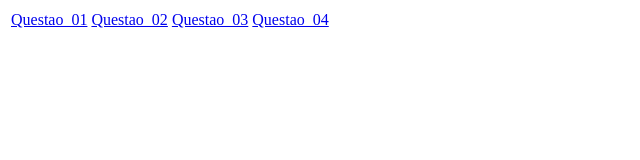
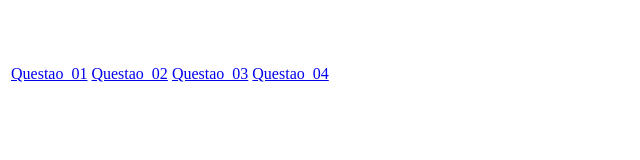
Before and after one commit to Mateus-Bueno/Semana8-PTBDWBA, a plain HTML site: page index.html in a window 1280 px wide. Shown: the whole page, without its empty margins (0-640 px from the left). Drawn offline with Linux system fonts and the light colour scheme.

Commit message:
corrigindo index

```diff
--- a/index.html
+++ b/index.html
@@ -8,9 +8,9 @@
     <div>
         <table>
             <tr>
-                <td><a href="Questao_01.html" >Questao_01</a></td>
-                <td><a href="Questao_02.html" >Questao_02</a></td>
-                <td><a href="Questao_03.html" >Questao_03</a></td>
+                <td><a href="Questao_01.html" >Questao_01</a></td><br>
+                <td><a href="Questao_02.html" >Questao_02</a></td><br>
+                <td><a href="Questao_03.html" >Questao_03</a></td><br>
                 <td><a href="Questao_04.html" >Questao_04</a></td>
             </tr>
         </table>
```
